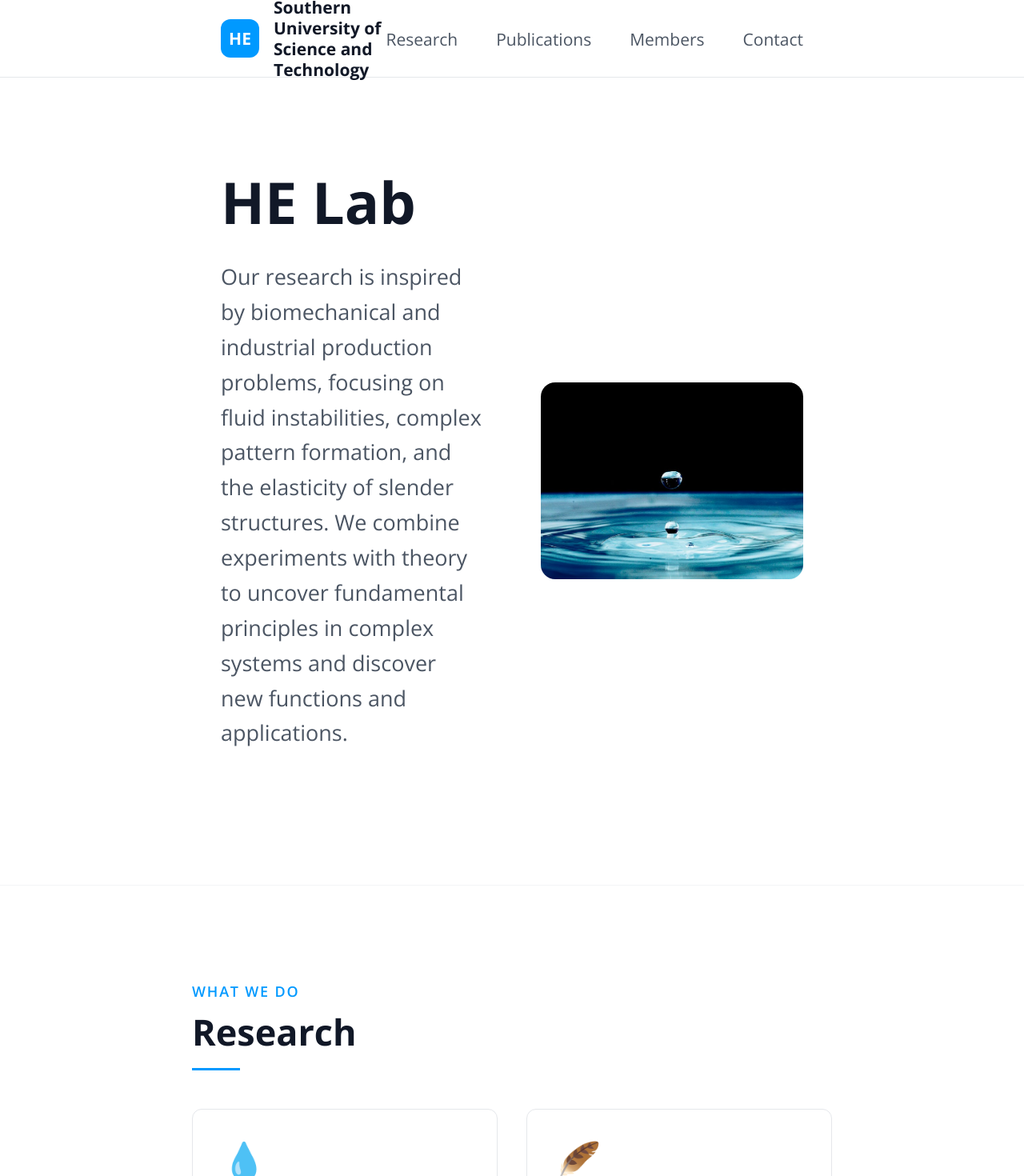
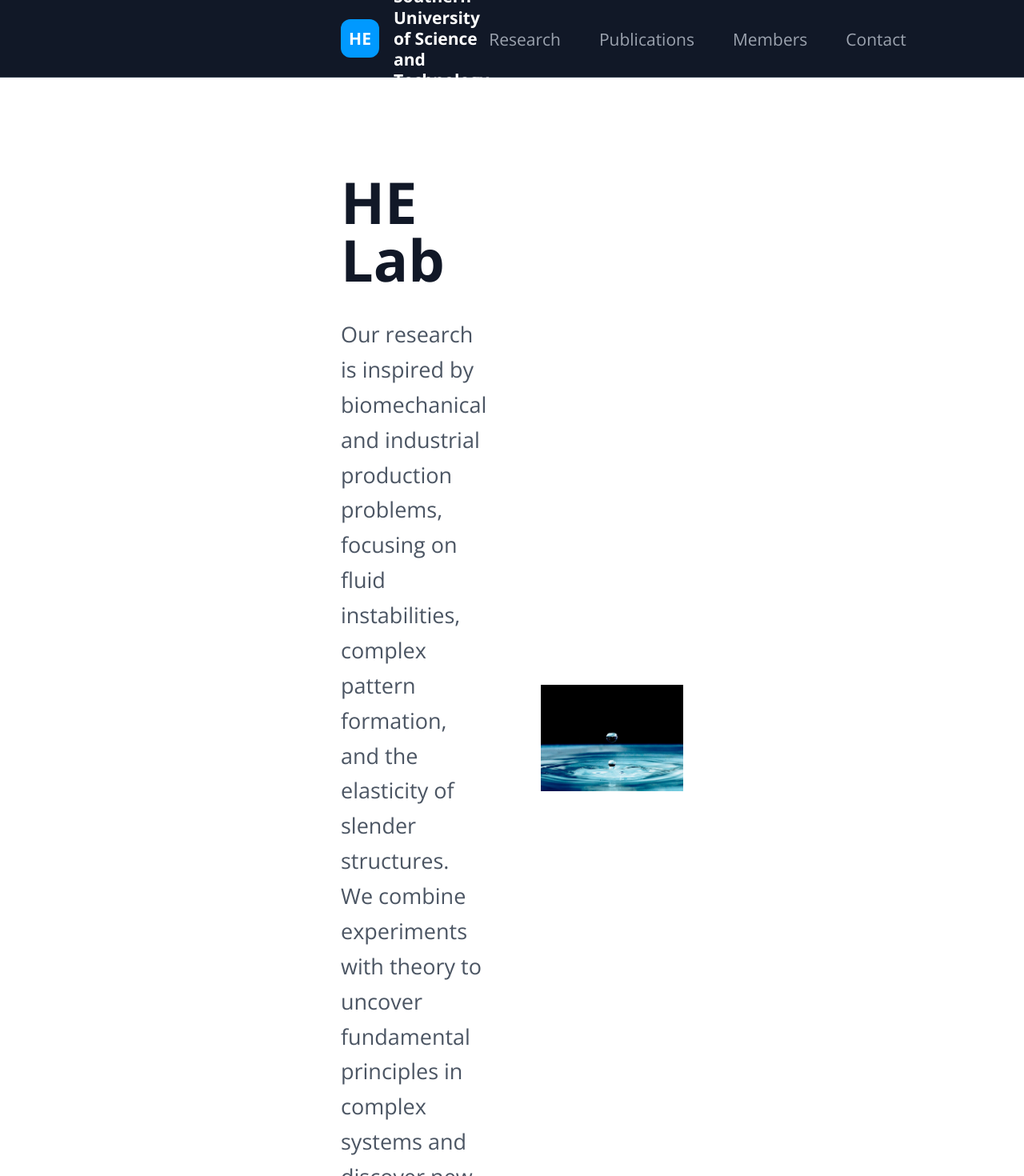
Before and after one commit to unicorn7102/personal-page, a Next.js app: page / in a window 1280 px wide. Shown: the top 1470 px of the page at 80% size. Built offline with nearby package versions, Linux system fonts and the light colour scheme.

Commit message:
UI refinements: contact layout, sharp corners, nav/width tweaks

```diff
--- a/src/components/Contact.tsx
+++ b/src/components/Contact.tsx
@@ -18,38 +18,24 @@ export function Contact() {
 
         {/* Contact details */}
         <p className="text-gray-600 leading-relaxed mb-8">
-          We welcome inquiries from prospective students, collaborators, and
+          We welcome inquiries from prospective students, postdocs, collaborators, and
           anyone interested in our research. Feel free to reach out!
         </p>
-        <ul className="space-y-5">
+        <ul className="grid sm:grid-cols-2 gap-5">
           <li className="flex gap-4">
-            <span className="w-9 h-9 rounded bg-lab-blue-light flex items-center justify-center text-lab-blue flex-shrink-0">
+            <span className="flex-shrink-0 text-xl">
               ✉️
             </span>
             <div>
-              <p className="text-xs text-gray-400 font-semibold uppercase tracking-wider mb-0.5">Email</p>
               <span className="text-sm text-gray-800">hemf_at_sustech.edu.cn</span>
             </div>
           </li>
           <li className="flex gap-4">
-            <span className="w-9 h-9 rounded bg-lab-blue-light flex items-center justify-center text-lab-blue flex-shrink-0">
+            <span className="flex-shrink-0 text-xl">
               📍
             </span>
             <div>
-              <p className="text-xs text-gray-400 font-semibold uppercase tracking-wider mb-0.5">Location</p>
-              <p className="text-sm text-gray-800">南方科技大学工学院</p>
-            </div>
-          </li>
-          <li className="flex gap-4">
-            <span className="w-9 h-9 rounded bg-lab-blue-light flex items-center justify-center text-lab-blue flex-shrink-0">
-              🎓
-            </span>
-            <div>
-              <p className="text-xs text-gray-400 font-semibold uppercase tracking-wider mb-0.5">Prospective Students</p>
-              <p className="text-sm text-gray-600 leading-relaxed">
-                We are always looking for motivated PhD students and postdocs.
-                Please email with your CV and research interests.
-              </p>
+              <p className="text-sm text-gray-800">南方科技大学工学院北楼</p>
             </div>
           </li>
         </ul>
--- a/src/components/Hero.tsx
+++ b/src/components/Hero.tsx
@@ -35,7 +35,7 @@ export function Hero() {
 
         {/* Hero image */}
         <div className="hidden md:flex justify-center">
-          <div className="w-full max-w-sm aspect-[4/3] rounded-xl overflow-hidden">
+          <div className="w-full max-w-sm aspect-[4/3] overflow-hidden">
             <Image
               src={heroImg}
               alt="Water drop creating ripples — capillarity and fluid dynamics"
--- a/src/components/Navbar.tsx
+++ b/src/components/Navbar.tsx
@@ -21,13 +21,13 @@ export function Navbar() {
   }, []);
 
   return (
-    <header className={`fixed top-0 left-0 right-0 z-50 bg-white transition-shadow ${scrolled ? "shadow-md" : "border-b border-gray-200"}`}>
+    <header className={`fixed top-0 left-0 right-0 z-50 bg-gray-900 transition-shadow ${scrolled ? "shadow-md" : "border-b border-gray-700"}`}>
       <nav className="max-w-site mx-auto px-6 h-16 flex items-center justify-between">
         <a href="#" className="flex items-center gap-3">
           <span className="w-8 h-8 rounded-lg bg-lab-blue flex items-center justify-center text-white font-bold text-sm flex-shrink-0">
             HE
           </span>
-          <span className="font-bold text-gray-900 text-sm leading-tight">
+          <span className="font-bold text-white text-sm leading-tight">
             Southern University of Science and Technology
           </span>
         </a>
@@ -35,7 +35,7 @@ export function Navbar() {
         <ul className="hidden md:flex items-center gap-8">
           {navLinks.map((link) => (
             <li key={link.href}>
-              <a href={link.href} className="text-sm text-gray-600 hover:text-lab-blue transition-colors font-medium">
+              <a href={link.href} className="text-sm text-gray-400 hover:text-white transition-colors font-medium">
                 {link.label}
               </a>
             </li>
@@ -43,7 +43,7 @@ export function Navbar() {
         </ul>
 
         <button
-          className="md:hidden p-2 text-gray-600 hover:text-lab-blue"
+          className="md:hidden p-2 text-gray-400 hover:text-white"
           onClick={() => setMenuOpen((v) => !v)}
           aria-label="Toggle menu"
         >
@@ -58,13 +58,13 @@ export function Navbar() {
       </nav>
 
       {menuOpen && (
-        <div className="md:hidden border-t border-gray-200 bg-white">
+        <div className="md:hidden border-t border-gray-700 bg-gray-900">
           <ul className="max-w-site mx-auto px-6 py-4 flex flex-col gap-4">
             {navLinks.map((link) => (
               <li key={link.href}>
                 <a
                   href={link.href}
-                  className="text-sm text-gray-600 hover:text-lab-blue transition-colors font-medium"
+                  className="text-sm text-gray-400 hover:text-white transition-colors font-medium"
                   onClick={() => setMenuOpen(false)}
                 >
                   {link.label}
--- a/src/components/Publications.tsx
+++ b/src/components/Publications.tsx
@@ -77,13 +77,13 @@ export function Publications() {
                 href={pub.url}
                 target="_blank"
                 rel="noopener noreferrer"
-                className="flex-shrink-0 w-36 h-24 rounded overflow-hidden border border-gray-200 group-hover:border-lab-blue transition-colors block"
+                className="flex-shrink-0 w-44 h-28 overflow-hidden border border-gray-200 group-hover:border-lab-blue transition-colors block"
               >
                 <Image
                   src={pub.image}
                   alt={pub.title}
-                  width={144}
-                  height={96}
+                  width={176}
+                  height={112}
                   className="w-full h-full object-cover"
                 />
               </a>
--- a/src/components/Research.tsx
+++ b/src/components/Research.tsx
@@ -37,9 +37,9 @@ export function Research() {
           {areas.map((area) => (
             <div
               key={area.title}
-              className="p-6 border border-gray-200 rounded-lg hover:border-lab-blue hover:shadow-sm transition-all group"
+              className="p-6 border-2 border-gray-400 hover:border-lab-blue hover:shadow-sm transition-all group"
             >
-              <span className="text-3xl mb-4 block">{area.icon}</span>
+
               <h3 className="font-bold text-gray-900 mb-2 group-hover:text-lab-blue transition-colors text-sm">
                 {area.title}
               </h3>
--- a/tailwind.config.ts
+++ b/tailwind.config.ts
@@ -17,7 +17,7 @@ const config: Config = {
         sans: ["Open Sans", "system-ui", "sans-serif"],
       },
       maxWidth: {
-        site: "800px",
+        site: "500px",
       },
     },
   },
```
